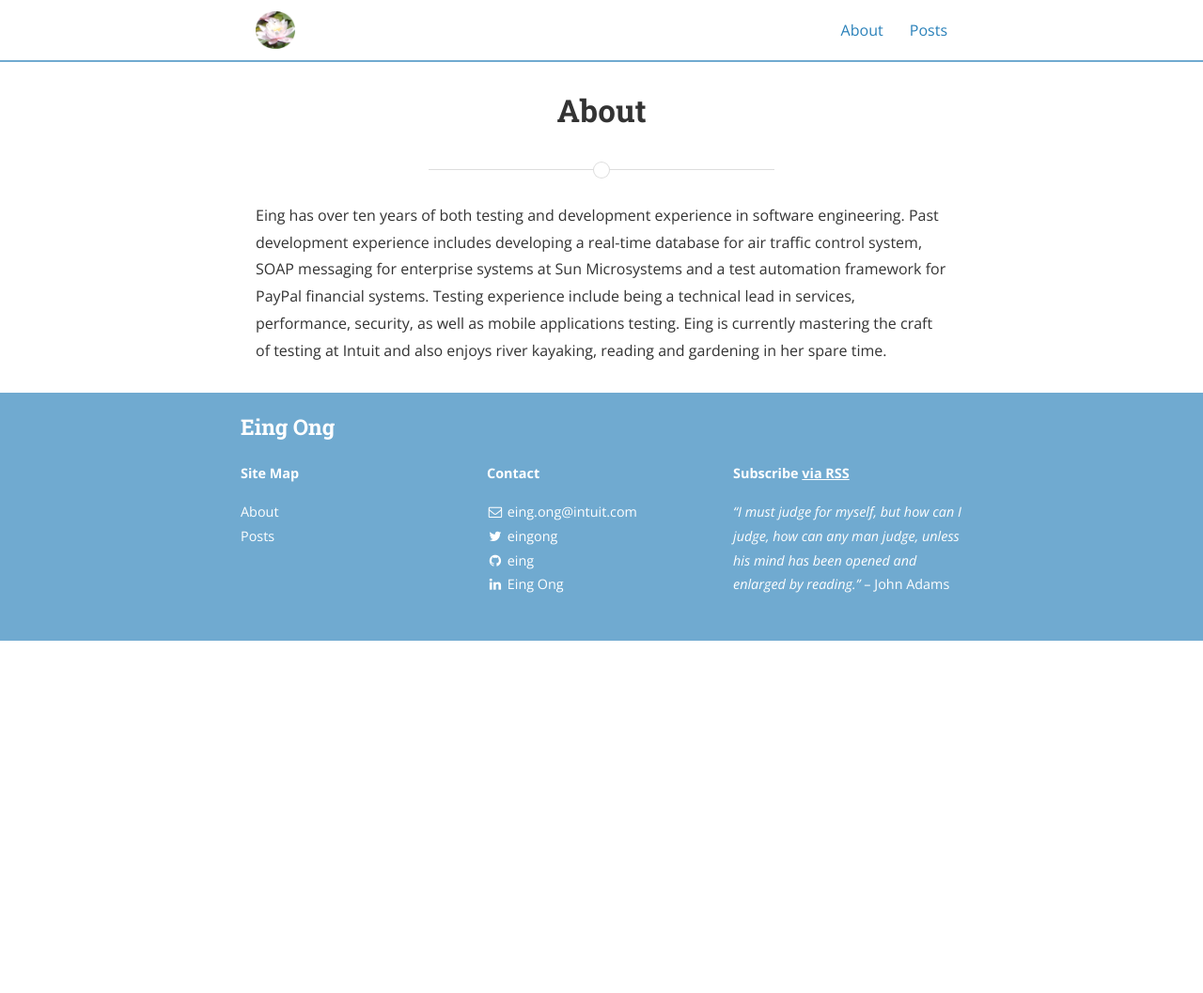
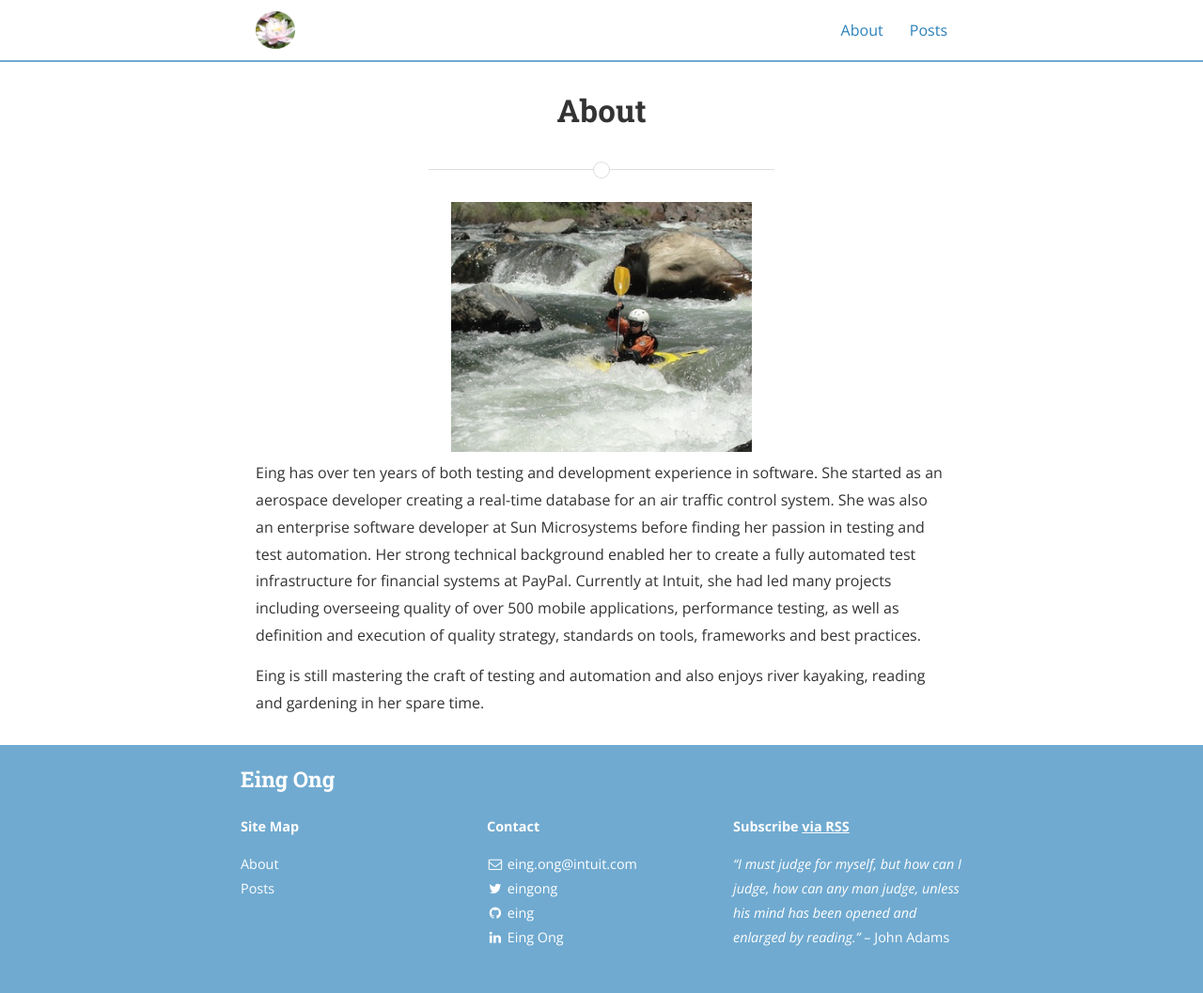
Before and after one commit to eing/eing.github.io, a Jekyll site: the page built from about.md, in a window 1280 px wide. Shown: the whole page at 94% size. Built offline with Jekyll 4.4.1, drawn with Linux system fonts in a browser that asks for light colours; nearby versions of some CDN libraries; Markdown is read by kramdown in place of the engine named in the settings; a style sheet for code colours, icons or effects is not loaded; before the commit the page ends 900 px from its top, so only the background shows below that.

Commit message:
fix about page

```diff
--- a/about.md
+++ b/about.md
@@ -3,7 +3,7 @@ layout: page
 title: About
 permalink: /about/
 ---
-<!--
-<img src="{{ site.baseurl }}assets/profile-placeholder.gif" title="Profile Picture" class="profile">
--->
-Eing has over ten years of both testing and development experience in software engineering. Past development experience includes developing a real-time database for air traffic control system, SOAP messaging for enterprise systems at Sun Microsystems and a test automation framework for PayPal financial systems. Testing experience include being a technical lead in services, performance, security, as well as mobile applications testing. Eing is currently mastering the craft of testing at Intuit and also enjoys river kayaking, reading and gardening in her spare time.
+<img src="{{ site.baseurl }}assets/kayak.png" title="Profile Picture" class="profile">
+Eing has over ten years of both testing and development experience in software. She started as an aerospace developer creating a real-time database for an air traffic control system. She was also an enterprise software developer at Sun Microsystems before finding her passion in testing and test automation. Her strong technical background enabled her to create a fully automated test infrastructure for financial systems at PayPal. Currently at Intuit, she had led many projects including overseeing quality of over 500 mobile applications, performance testing, as well as definition and execution of quality strategy, standards on tools, frameworks and best practices.
+
+Eing is still mastering the craft of testing and automation and also enjoys river kayaking, reading and gardening in her spare time.
```
Also changed, not shown: assets/kayak.png (added).
